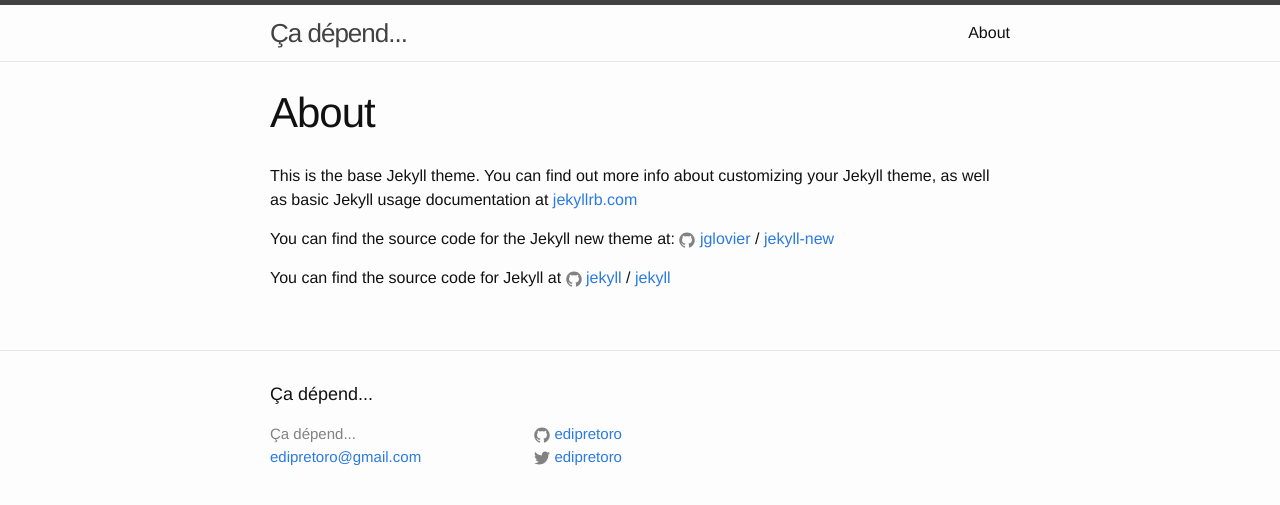
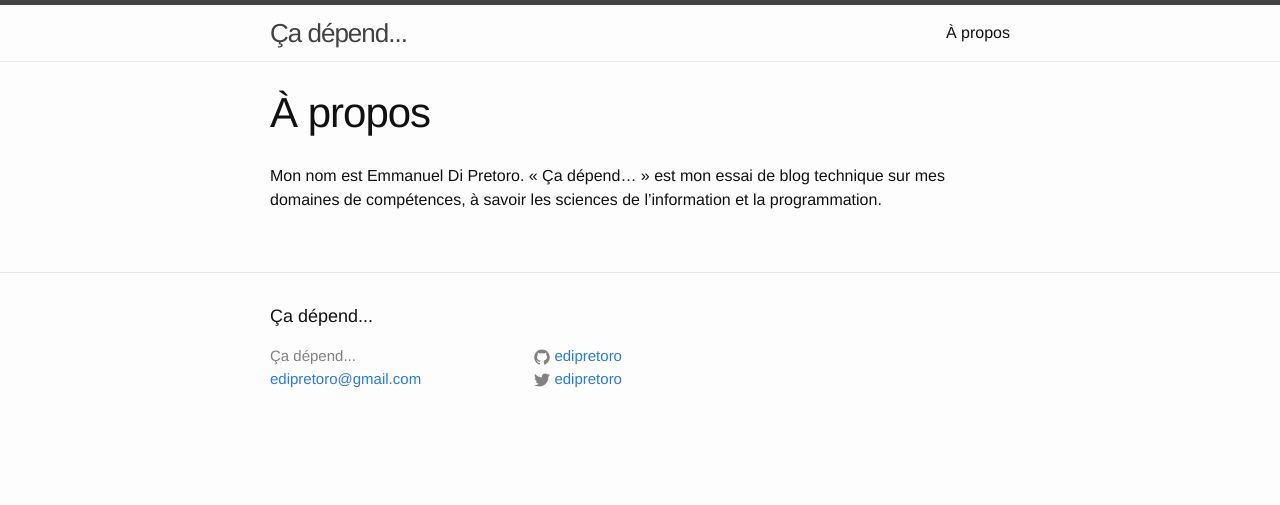
Before and after one commit to edipretoro/edipretoro.github.io, a Jekyll site: the page built from about.md, in a window 1280 px wide. Shown: the top 505 px of the page. Built offline with Jekyll 4.4.1, drawn with Linux system fonts in a browser that asks for light colours.

Commit message:
Updating the about page

```diff
--- a/about.md
+++ b/about.md
@@ -1,15 +1,9 @@
 ---
 layout: page
-title: About
-permalink: /about/
+title: À propos
+permalink: /apropos/
 ---
 
-This is the base Jekyll theme. You can find out more info about customizing your Jekyll theme, as well as basic Jekyll usage documentation at [jekyllrb.com](http://jekyllrb.com/)
-
-You can find the source code for the Jekyll new theme at:
-{% include icon-github.html username="jglovier" %} /
-[jekyll-new](https://github.com/jglovier/jekyll-new)
-
-You can find the source code for Jekyll at
-{% include icon-github.html username="jekyll" %} /
-[jekyll](https://github.com/jekyll/jekyll)
+Mon nom est Emmanuel Di Pretoro. « Ça dépend... » est mon essai de
+blog technique sur mes domaines de compétences, à savoir les sciences
+de l'information et la programmation.
```
